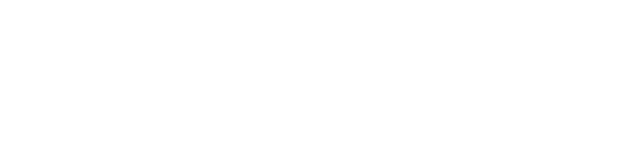
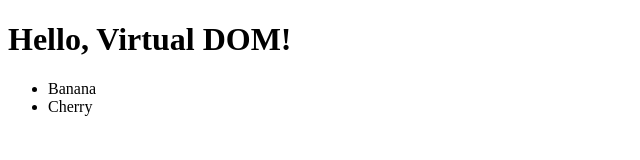
Before and after one commit to sjashan513/Pulse, a website built with Vite: page index.html in a window 1280 px wide. Shown: the whole page, without its empty margins (0-640 px from the left). Built offline with nearby package versions, Linux system fonts and the light colour scheme.

Commit message:
Fix: fixed the reconcile problem

```diff
--- a/index.html
+++ b/index.html
@@ -3,10 +3,10 @@
 <head>
   <meta charset="UTF-8">
   <meta name="viewport" content="width=device-width, initial-scale=1.0">
-  <title>My Framework Dev</title>
-  <script type="module" src="./runtime/src/index.ts"></script>
+  <title>Virtual DOM Framework Test</title>
 </head>
 <body>
-
+  <div id="app"></div>
+  <script type="module" src="./runtime/src/main.ts"></script>
 </body>
 </html>
--- a/runtime/src/core/vdom/update-dom.ts
+++ b/runtime/src/core/vdom/update-dom.ts
@@ -4,7 +4,7 @@
 
 
 
-function areNodesEqual(oldNode: VNode, newNode: VNode): boolean {
+export function areNodesEqual(oldNode: VNode, newNode: VNode): boolean {
     if (oldNode.type !== newNode.type) return false;
 
     // for text nodes the value must be same:
@@ -54,58 +54,53 @@
     const newChildren = newNode.children || [];
     const parenntEl = oldNode.element as HTMLElement;
 
+
     const oldKeyMap: Map<unknown, VNode> = new Map();
+    const usedOldChildren: boolean[] = new Array(oldChildren.length).fill(false);
 
     // create a map of keys
     oldChildren.forEach((child) => {
-        if (child.key) oldKeyMap.set(child.key, child);
+        if (child.props?.key) oldKeyMap.set(child.props.key, child);
     });
 
-    // update the children
+    // iterate through the new children to reconcile
     newChildren.forEach((newChild) => {
-        if (newChild.key != null) {
-            //if the oldChild exists and has the same key, update the oldChild
-            const oldChild = oldKeyMap.get(newChild.key);
+        const newKey = newChild.props?.key;
+        let oldChild: VNode | undefined;
+        if (newKey) {
+            //
+            oldChild = oldKeyMap.get(newKey);
             if (oldChild) {
-                updateDOM(oldChild, newChild, parenntEl);
-                oldKeyMap.delete(newChild.key);
-            } else {
-                // if the oldChild does not exist, mount the newChild
-                mountDOM(newChild, parenntEl);
+                oldKeyMap.delete(newKey);
+                usedOldChildren[oldChildren.indexOf(oldChild)] = true;
             }
         } else {
-            // handle the unkeyed children normally as a new child
+            for (let oldIndex = 0; oldIndex < oldChildren.length; oldIndex++) {
+                if (!usedOldChildren[oldIndex] && !oldChildren[oldIndex].props?.key) {
+                    const candidate = oldChildren[oldIndex];
+                    if (areNodesEqual(candidate, newChild)) {
+                        oldChild = candidate;
+                        usedOldChildren[oldIndex] = true;
+                        break;
+                    }
+                }
+            }
+        }
+        if (oldChild) {
+            // if the oldChild exists, update the oldChild
+            updateDOM(oldChild, newChild, parenntEl);
+        } else {
+            // if the oldChild does not exist, mount the newChild
             mountDOM(newChild, parenntEl);
         }
     });
 
-    oldKeyMap.forEach((oldChild) => { destroyDOM(oldChild) });
-
-
-    // handle the remaining unkeyed children order-base
-    const commonLength = Math.min(oldChildren.length, newChildren.length);
-    // update the children
-    for (let i = 0; i < commonLength; i++) {
-        if (!newChildren[i].key) {
-            updateDOM(oldChildren[i], newChildren[i], parenntEl);
+    usedOldChildren.forEach((used, index) => {
+        if (!used) {
+            // destroy the unused children
+            destroyDOM(oldChildren[index]);
         }
-    }
-
-    // Add new children if needed
-    for (let i = commonLength; i < newChildren.length; i++) {
-        // The new child is appended to the parent element in the function mountDOM
-        if (!newChildren[i].key) {
-            mountDOM(newChildren[i], parenntEl);
-        }
-    }
-
-    // remove the extra children
-    for (let i = commonLength; i < oldChildren.length; i++) {
-        if (!oldChildren[i].key) {
-            destroyDOM(oldChildren[i]);
-        }
-    }
-
+    });
 }
 
 
--- a/runtime/src/index.ts
+++ /dev/null
@@ -1,9 +0,0 @@
-import { h } from "./core/vdom/h";
-import { VNode } from "./types/vdom.types";
-
-
-export function App(): VNode {
-  return h('div', { class: 'app' }, ['My first app']);
-}
-
-console.log(App());
--- /dev/null
+++ b/runtime/src/main.ts
@@ -0,0 +1,32 @@
+import { h } from "./core/vdom/h";
+import { mountDOM } from "./core/vdom/mount-dom";
+import { updateDOM } from "./core/vdom/update-dom";
+
+
+const app = document.getElementById('app');
+
+// Initial Virtual DOM
+const oldVDOM = h('div', { id: 'container' }, [
+  h('h1', {}, ['Hello, World!']),
+  h('ul', {}, [
+    h('li', { key: 1 }, ['Apple']),
+    h('li', { key: 2 }, ['Banana']),
+  ]),
+]);
+
+// New Virtual DOM
+const newVDOM = h('div', { id: 'container' }, [
+  h('h1', {}, ['Hello, Virtual DOM!']),
+  h('ul', {}, [
+    h('li', { key: 2 }, ['Banana']),
+    h('li', { key: 3 }, ['Cherry']),
+  ]),
+]);
+console.log(oldVDOM)
+
+// Mount the initial Virtual DOM
+if (app) mountDOM(oldVDOM, app);
+// After 2 seconds, update the DOM
+setTimeout(() => {
+  if (app) updateDOM(oldVDOM, newVDOM, app);
+}, 2000);
--- a/runtime/src/types/vdom.types.ts
+++ b/runtime/src/types/vdom.types.ts
@@ -10,7 +10,6 @@
     props?: Record<string, unknown>;
     children?: VNode[];
     element?: HTMLElement | Text | null;
-    key?: unknown;
 }
 
 export interface VNodeText extends DefaultVNode {
```
